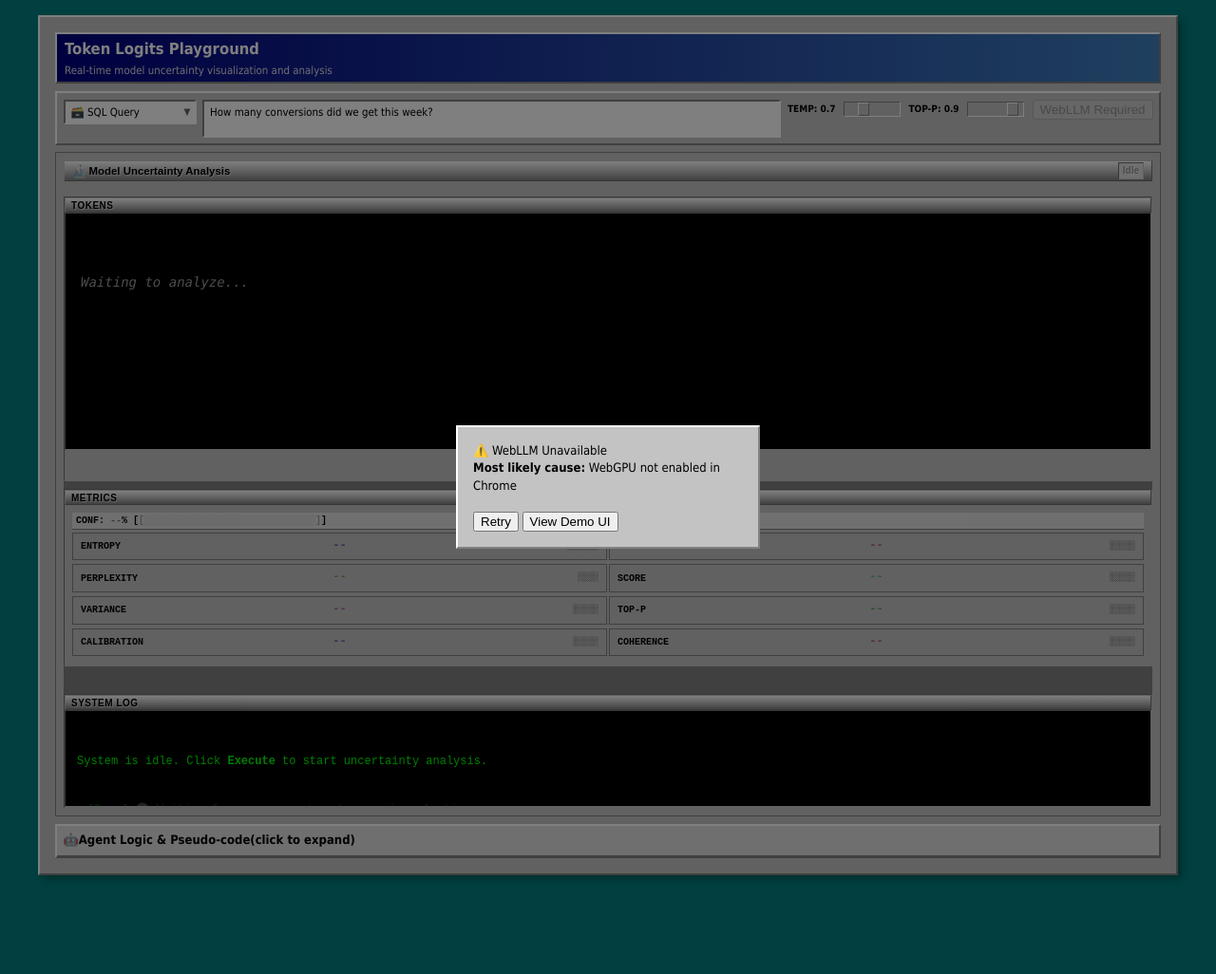
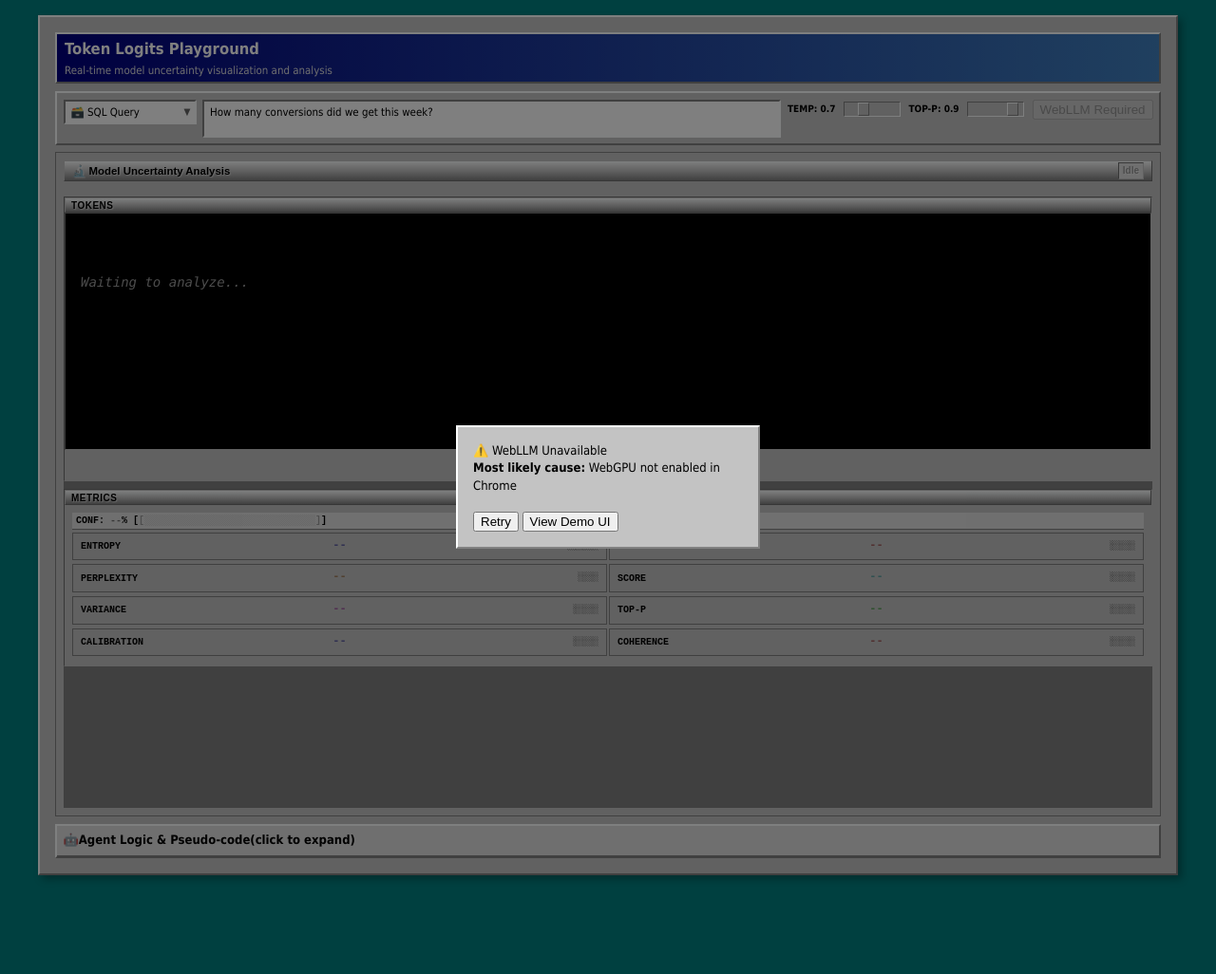
Before and after one commit to cipher982/spoc-shot, a Python web app: template app/templates/index.html in a window 1280 px wide. Shown: the whole page at 95% size. Run offline with Jinja, Linux system fonts and the light colour scheme; the template is opened without the code that fills it, so the values that code supplies are empty; some libraries are stand-ins or nearby versions.

Commit message:
Remove the UI, logic, and code for the uncertainty/system log terminal from the uncertainty analysis dashboard.

```diff
--- a/app/static/css/components/uncertainty.css
+++ b/app/static/css/components/uncertainty.css
@@ -55,7 +55,7 @@
 .dashboard-content {
   display: grid;
   grid-template-columns: 1fr 1fr; /* Two columns for metrics row */
-  grid-template-rows: 300px auto 120px; /* TOKEN HEATMAP GETS 300px!, metrics auto, terminal 120px */
+  grid-template-rows: 300px auto; /* TOKEN HEATMAP GETS 300px!, metrics auto */
   gap: 8px;
   background: var(--win98-shadow);
 }
@@ -74,12 +74,6 @@
   height: fit-content;
 }
 
-.terminal-section {
-  grid-column: 1 / 3; /* Full width */
-  grid-row: 3; /* Bottom row */
-  height: 120px; /* Larger terminal */
-  overflow: auto; /* Allow scrolling */
-}
 
 /* Dashboard Section - SYSTEM MONITOR PANELS */
 .dashboard-section {
@@ -521,41 +515,7 @@
 
 /* Old gauge system removed - using ASCII bars instead */
 
-/* Legacy - use .terminal-log instead */
-.uncertainty-log {
-  /* Redirect to terminal-log class */
-}
 
-.log-entry {
-  margin-bottom: 2px;
-  word-wrap: break-word;
-}
-
-.log-ready {
-  color: #666;
-  font-style: normal;  /* No italic in terminal */
-}
-
-.log-info {
-  color: #0ff;  /* Cyan for info */
-}
-
-.log-response {
-  color: #fff;  /* White for actual response */
-  font-weight: normal;  /* Normal weight for readability */
-}
-
-.log-error {
-  color: #f00;  /* Bright red for errors */
-  font-weight: bold;
-}
-
-/* Timestamps in logs */
-.log-entry::before {
-  content: '>';  /* Terminal prompt */
-  color: #666;
-  margin-right: 4px;
-}
 
 /* Legacy - integrated into controls */
 .variant-section {
@@ -810,71 +770,7 @@
    TERMINAL LOG SECTION (40% width)
    ======================================== */
 
-.terminal-section {
-  /* 40% width, 200px height */
-}
 
-.terminal-log {
-  flex: 1;
-  background: #000;
-  border: 2px inset var(--win98-face);
-  padding: 6px; /* More padding for bigger text */
-  font-family: "Courier New", monospace;
-  font-size: var(--font-sm); /* Much larger - was 9px */
-  line-height: 1.3; /* More readable line height */
-  color: #00ff00;
-  overflow-y: auto;
-  white-space: pre-wrap;
-  font-weight: bold; /* Make terminal text bolder */
-}
-
-/* Terminal scrollbar styling */
-.terminal-log::-webkit-scrollbar {
-  width: 16px;
-  background: var(--win98-face);
-}
-
-.terminal-log::-webkit-scrollbar-track {
-  background: var(--win98-face);
-  border: 2px inset var(--win98-face);
-}
-
-.terminal-log::-webkit-scrollbar-thumb {
-  background: var(--win98-gray-light);
-  border: 2px outset var(--win98-face);
-}
-
-.terminal-log::-webkit-scrollbar-thumb:hover {
-  background: var(--win98-gray-dark);
-}
-
-.log-entry {
-  margin-bottom: 2px;
-  word-wrap: break-word;
-}
-
-.log-ready {
-  color: #00ff00; /* Terminal green instead of grey */
-}
-
-.log-info {
-  color: #0ff;
-}
-
-.log-response {
-  color: #fff;
-}
-
-.log-error {
-  color: #f00;
-  font-weight: bold;
-}
-
-.log-entry::before {
-  content: '>';
-  color: #00ff00; /* Terminal green instead of grey */
-  margin-right: 4px;
-}
 
 /* ========================================
    ENHANCED CONTROLS SECTION (60% width)
@@ -1297,20 +1193,6 @@
    SYSTEM MONITOR STYLES - ULTRA DENSE
    ======================================== */
 
-/* System Terminal - Larger and More Readable */
-.sys-terminal {
-  flex: 1;
-  background: #000;
-  border: 1px inset var(--win98-face);
-  padding: 12px; /* More generous padding */
-  font-family: "Courier New", monospace;
-  font-size: 12px; /* Larger font */
-  line-height: 1.4; /* More readable line height */
-  color: #00ff00;
-  overflow-y: auto;
-  white-space: pre-wrap;
-  height: 90px; /* Larger terminal */
-}
 
 /* System Controls Panel */
 .system-controls {
--- a/app/static/js/analysis.js
+++ b/app/static/js/analysis.js
@@ -172,7 +172,6 @@ export class UncertaintyAnalyzer {
   }
 
   async runAnalysis(prompt, scenario, options = {}) {
-    uiManager.updateLog('info', 'Starting uncertainty analysis...');
     uiManager.updateStatus('Running');
     uiManager.showRunButton(false);
     uiManager.clearHeatmap();
@@ -207,7 +206,6 @@ export class UncertaintyAnalyzer {
 
       // Update UI with final results
       uiManager.updateMetrics(finalMetrics);
-      uiManager.updateLog('success', `Analysis complete! Generated ${response.tokens.length} tokens`);
       uiManager.updateStatus('Complete');
 
       // Store for delta calculations
@@ -217,7 +215,6 @@ export class UncertaintyAnalyzer {
 
     } catch (error) {
       logger.error('❌ Uncertainty analysis failed:', error);
-      uiManager.updateLog('error', `Analysis failed: ${error.message}`);
       uiManager.updateStatus('Error');
       throw error;
     } finally {
--- a/app/static/js/app.js
+++ b/app/static/js/app.js
@@ -774,7 +774,6 @@ TOOL_CALL: {"name": "sql_query", "args": {"column": "conversions"}}`;
       await runSingleResponseAnalysis(prompt, scenario, temperature, topP);
     } catch (error) {
       console.error('Uncertainty analysis error:', error);
-      updateUncertaintyLog('error', `Analysis failed: ${error.message}`);
     } finally {
       runButton.disabled = false;
       runButton.textContent = '🚀 Execute';
@@ -791,7 +790,6 @@ TOOL_CALL: {"name": "sql_query", "args": {"column": "conversions"}}`;
     const logprobValue = document.getElementById('logprob-value');
     const perplexityValue = document.getElementById('perplexity-value');
     const selfScoreValue = document.getElementById('self-score-value');
-    const uncertaintyLog = document.getElementById('uncertainty-log');
     const variantSection = document.getElementById('variant-section');
 
     if (!uncertaintyStatus || !heatmapText || !confidenceBar) {
@@ -810,7 +808,6 @@ TOOL_CALL: {"name": "sql_query", "args": {"column": "conversions"}}`;
     if (logprobValue) logprobValue.textContent = '--';
     if (perplexityValue) perplexityValue.textContent = '--';
     if (selfScoreValue) selfScoreValue.textContent = '--';
-    if (uncertaintyLog) uncertaintyLog.innerHTML = '<div class="log-ready">Starting uncertainty analysis...</div>';
     if (variantSection) variantSection.classList.add('hidden');
   };
 
@@ -828,7 +825,6 @@ TOOL_CALL: {"name": "sql_query", "args": {"column": "conversions"}}`;
     const topPValue = document.getElementById('top-p-value');
     const calibrationValue = document.getElementById('calibration-value');
     const coherenceValue = document.getElementById('coherence-value');
-    const uncertaintyLog = document.getElementById('uncertainty-log');
     const variantSection = document.getElementById('variant-section');
 
     if (!uncertaintyStatus || !heatmapText || !confidenceBar) {
@@ -880,22 +876,12 @@ TOOL_CALL: {"name": "sql_query", "args": {"column": "conversions"}}`;
       coherenceValue.textContent = '--';
       coherenceValue.classList.add('metrics-loading');
     }
-    if (uncertaintyLog) {
-      uncertaintyLog.innerHTML = `
-        <div class="log-ready">System is idle. Click <b>Execute</b> to start uncertainty analysis.</div>
-        <div class="log-entry" style="opacity: 0.3">[Demo] 🕒 Waiting for your prompt and scenario selection...</div>
-        <div class="log-entry log-response" style="opacity: 0.3">[Demo] 📊 The system will display token-level confidence and metrics here.</div>
-        <div class="log-entry" style="opacity: 0.3">[Demo] ✅ When ready, results and analysis will appear below.</div>
-      `;
-    }
     if (variantSection) {
       variantSection.classList.add('hidden');
     }
   };
 
   const runSingleResponseAnalysis = async (prompt, scenario, temperature, topP) => {
-    updateUncertaintyLog('info', 'Running single response analysis...');
-
     // Use existing WebLLM or simulate if not available
     if (modelLoaded && webllmEngine) {
       await runWebLLMUncertaintyAnalysis(prompt, scenario, temperature, topP);
@@ -905,7 +891,6 @@ TOOL_CALL: {"name": "sql_query", "args": {"column": "conversions"}}`;
   };
 
   const runMultiSampleAnalysis = async (prompt, scenario) => {
-    updateUncertaintyLog('info', 'Running multi-sample analysis (N=5)...');
     document.getElementById('variant-section').classList.remove('hidden');
 
     // Simulate multiple responses and semantic entropy calculation
@@ -918,8 +903,6 @@ TOOL_CALL: {"name": "sql_query", "args": {"column": "conversions"}}`;
       { role: 'system', content: systemPrompt },
       { role: 'user', content: prompt }
     ];
-
-    updateUncertaintyLog('info', 'Generating response with logprobs...');
 
     // Initialize live metrics analyzer
     const liveMetrics = new LiveMetricsAnalyzer();
@@ -969,8 +952,6 @@ TOOL_CALL: {"name": "sql_query", "args": {"column": "conversions"}}`;
         }
       }
 
-      updateUncertaintyLog('response', fullResponse);
-
       // Final metrics update
       const finalMetrics = liveMetrics.getCurrentMetrics();
       updateLiveMetrics(finalMetrics);
@@ -978,7 +959,6 @@ TOOL_CALL: {"name": "sql_query", "args": {"column": "conversions"}}`;
       document.getElementById('uncertainty-status').textContent = 'Complete';
     } catch (error) {
       console.error('WebLLM uncertainty analysis failed:', error);
-      updateUncertaintyLog('error', `WebLLM analysis failed: ${error.message}`);
 
       // Fallback to simulation
       await simulateUncertaintyAnalysis(prompt, scenario);
@@ -1038,7 +1018,6 @@ TOOL_CALL: {"name": "sql_query", "args": {"column": "conversions"}}`;
 
   const simulateUncertaintyAnalysis = async (prompt, scenario) => {
     // Simulate analysis for demo purposes
-    updateUncertaintyLog('info', 'Generating response...');
     await sleep(1000);
 
     const responses = {
@@ -1049,7 +1028,6 @@ TOOL_CALL: {"name": "sql_query", "args": {"column": "conversions"}}`;
     };
 
     const response = responses[scenario] || responses.sql;
-    updateUncertaintyLog('response', response);
 
     // Simulate token heatmap
     await sleep(500);
@@ -1066,7 +1044,6 @@ TOOL_CALL: {"name": "sql_query", "args": {"column": "conversions"}}`;
     // Simulate 5 different responses
     const variants = generateVariants(scenario);
 
-    updateUncertaintyLog('info', 'Generating 5 response variants...');
     await sleep(1500);
 
     // Calculate semantic entropy
@@ -1094,8 +1071,6 @@ TOOL_CALL: {"name": "sql_query", "args": {"column": "conversions"}}`;
         button.textContent = 'Show Variants';
       }
     });
-
-    updateUncertaintyLog('info', 'Multi-sample analysis complete');
   };
 
   const processTokenLogprobs = (logprobs) => {
@@ -1258,19 +1233,6 @@ TOOL_CALL: {"name": "sql_query", "args": {"column": "conversions"}}`;
     // For now, we'll just use the existing static sparklines
   }
 
-  const updateUncertaintyLog = (type, message) => {
-    const log = document.getElementById('uncertainty-log');
-    const entry = document.createElement('div');
-    entry.className = 'log-entry';
-
-    const timestamp = new Date().toLocaleTimeString();
-    const icons = { info: '🔍', response: '💬', error: '❌' };
-    const icon = icons[type] || 'ℹ️';
-
-    entry.innerHTML = `[${timestamp}] ${icon} ${message}`;
-    log.appendChild(entry);
-    log.scrollTop = log.scrollHeight;
-  };
 
   const getSystemPromptForScenario = (scenario) => {
     const prompts = {
--- a/app/static/js/ui.js
+++ b/app/static/js/ui.js
@@ -26,35 +26,6 @@ export class UIManager {
     }
   }
 
-  // Unified logging system
-  updateLog(type, message) {
-    const log = dom.elements.uncertaintyLog;
-    if (!log) return;
-
-    const entry = document.createElement('div');
-    entry.className = `log-entry ${type === 'error' ? 'log-error' : type === 'response' ? 'log-response' : ''}`;
-
-    const timestamp = new Date().toLocaleTimeString();
-    const icons = {
-      info: '🔍',
-      response: '💬',
-      error: '❌',
-      success: '✅',
-      warning: '⚠️'
-    };
-    const icon = icons[type] || 'ℹ️';
-
-    entry.innerHTML = `[${timestamp}] ${icon} ${message}`;
-    log.appendChild(entry);
-    log.scrollTop = log.scrollHeight;
-
-    // Also log to console for debugging
-    if (type === 'error') {
-      logger.error(message);
-    } else {
-      logger.log(`[${type.toUpperCase()}] ${message}`);
-    }
-  }
 
   updateStatus(message) {
     const status = dom.elements.uncertaintyStatus;
@@ -142,12 +113,6 @@ export class UIManager {
     }
   }
 
-  clearLog() {
-    const log = dom.elements.uncertaintyLog;
-    if (log) {
-      log.innerHTML = '<div class="log-ready">Ready to analyze uncertainty - click Execute above</div>';
-    }
-  }
 
   setIdleState() {
     this.updateStatus('Idle');
@@ -160,7 +125,6 @@ export class UIManager {
     // Reset all metrics to '--'
     this.updateMetrics({});
     this.updateConfidenceBar(0);
-    this.clearLog();
   }
 
   showRunButton(enabled = true) {
--- a/app/static/js/utils.js
+++ b/app/static/js/utils.js
@@ -12,7 +12,6 @@ export const dom = {
     get modelProgressText() { return document.getElementById('model-progress-text'); },
     get modelProgressBar() { return document.getElementById('model-progress-bar'); },
     get uncertaintyStatus() { return document.getElementById('uncertainty-status'); },
-    get uncertaintyLog() { return document.getElementById('uncertainty-log'); },
     get heatmapText() { return document.getElementById('heatmap-text'); },
     get promptInput() { return document.getElementById('prompt-input'); },
     get scenarioSelect() { return document.getElementById('scenario-select'); },
--- a/app/templates/index.html
+++ b/app/templates/index.html
@@ -116,13 +116,6 @@
           </div>
         </div>
 
-        <!-- System Terminal -->
-        <div class="dashboard-section terminal-section">
-          <div class="section-header">SYSTEM LOG</div>
-          <div id="uncertainty-log" class="sys-terminal">
-            <div class="log-ready">Ready to analyze uncertainty - click Execute above</div>
-          </div>
-        </div>
       </div>
 
       <!-- Hidden elements for compatibility -->
```
Also changed, not shown: app/static/js/modules/uncertainty.js (+0 -32 lines), app/templates/partials/uncertainty_content.html (+0 -7 lines).
